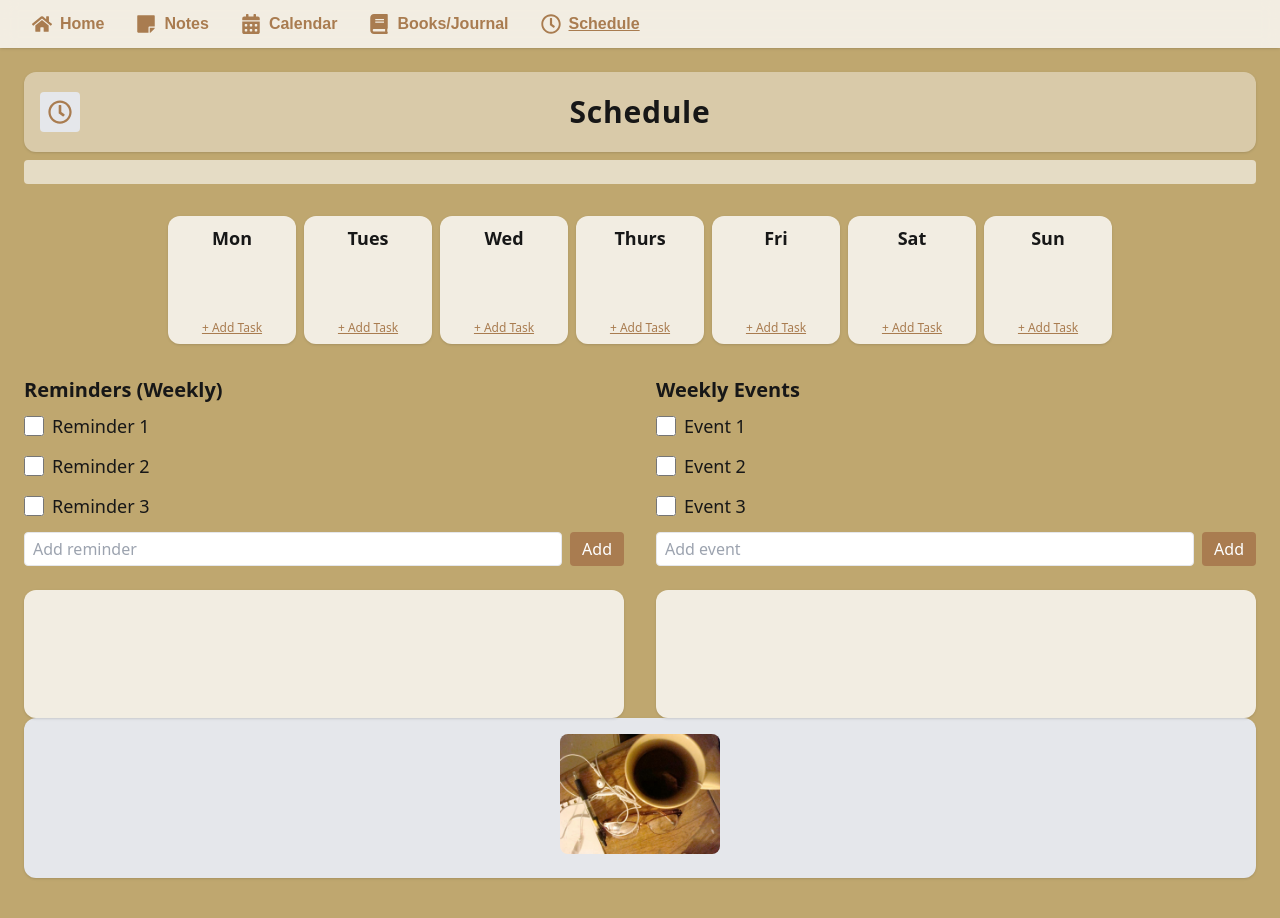
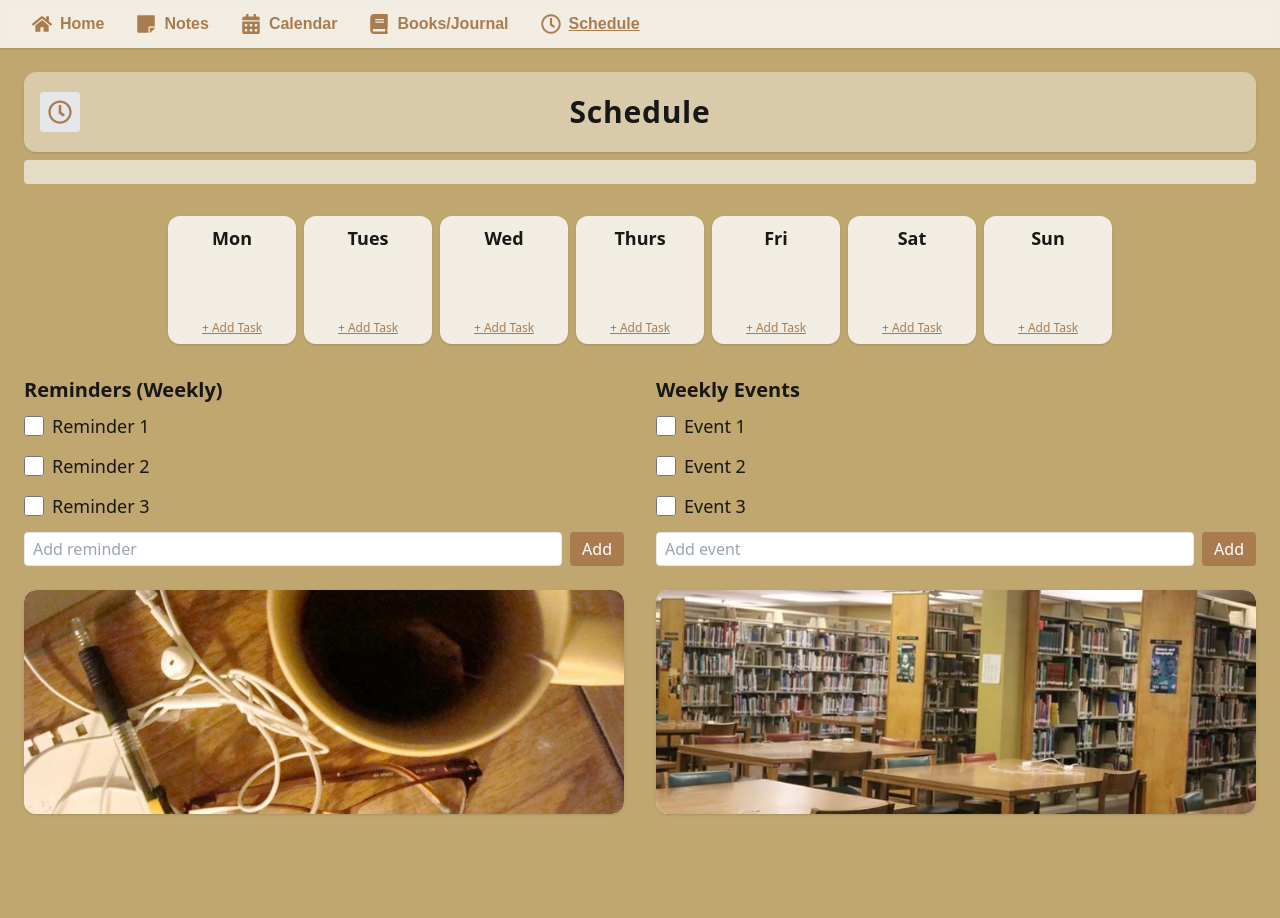
Before and after one commit to meghanav22/Final-Project, a Next.js app: page /schedule in a window 1280 px wide. Shown: the top 918 px of the page. After the commit the page ends 848 px from the top, so only its background shows below. Built offline with nearby package versions, Linux system fonts and the light colour scheme.

Commit message:
added images to sched

```diff
--- a/app/schedule/page.tsx
+++ b/app/schedule/page.tsx
@@ -210,7 +210,15 @@ export default function Schedule() {
               Add
             </button>
           </div>
-          <div className="bg-white/80 rounded-xl h-32 shadow" /> {/* Placeholder box */}
+          <div className="bg-gray-200 rounded-xl h-56 shadow flex items-center justify-center relative overflow-hidden">
+            <Image
+              src="/coffee.jpg"
+              alt="Coffee cup"
+              fill
+              className="object-cover rounded-xl"
+              priority
+            />
+          </div>
         </section>
         {/* Weekly Events */}
         <section>
@@ -238,23 +246,17 @@ export default function Schedule() {
               Add
             </button>
           </div>
-          <div className="bg-white/80 rounded-xl h-32 shadow" /> {/* Placeholder box */}
+          <div className="bg-gray-200 rounded-xl h-56 shadow flex items-center justify-center relative overflow-hidden">
+            <Image
+              src="/library.jpg"
+              alt="Library"
+              fill
+              className="object-cover rounded-xl"
+              priority
+            />
+          </div>
         </section>
       </div>
-
-      {/* Coffee Image Section */}
-      <section className="bg-gray-200 rounded-xl p-4 shadow flex flex-col items-center mb-6">
-        <Image
-          src="/coffee.jpg"
-          alt="Coffee cup"
-          width={120}
-          height={120}
-          className="rounded-lg object-cover mb-2"
-          style={{ maxHeight: 120, width: "auto", height: "auto" }}
-          priority
-        />
-        {/* ...rest of your content for this section... */}
-      </section>
     </div>
   );
 }
```
Also changed, not shown: public/library.jpg (added).
